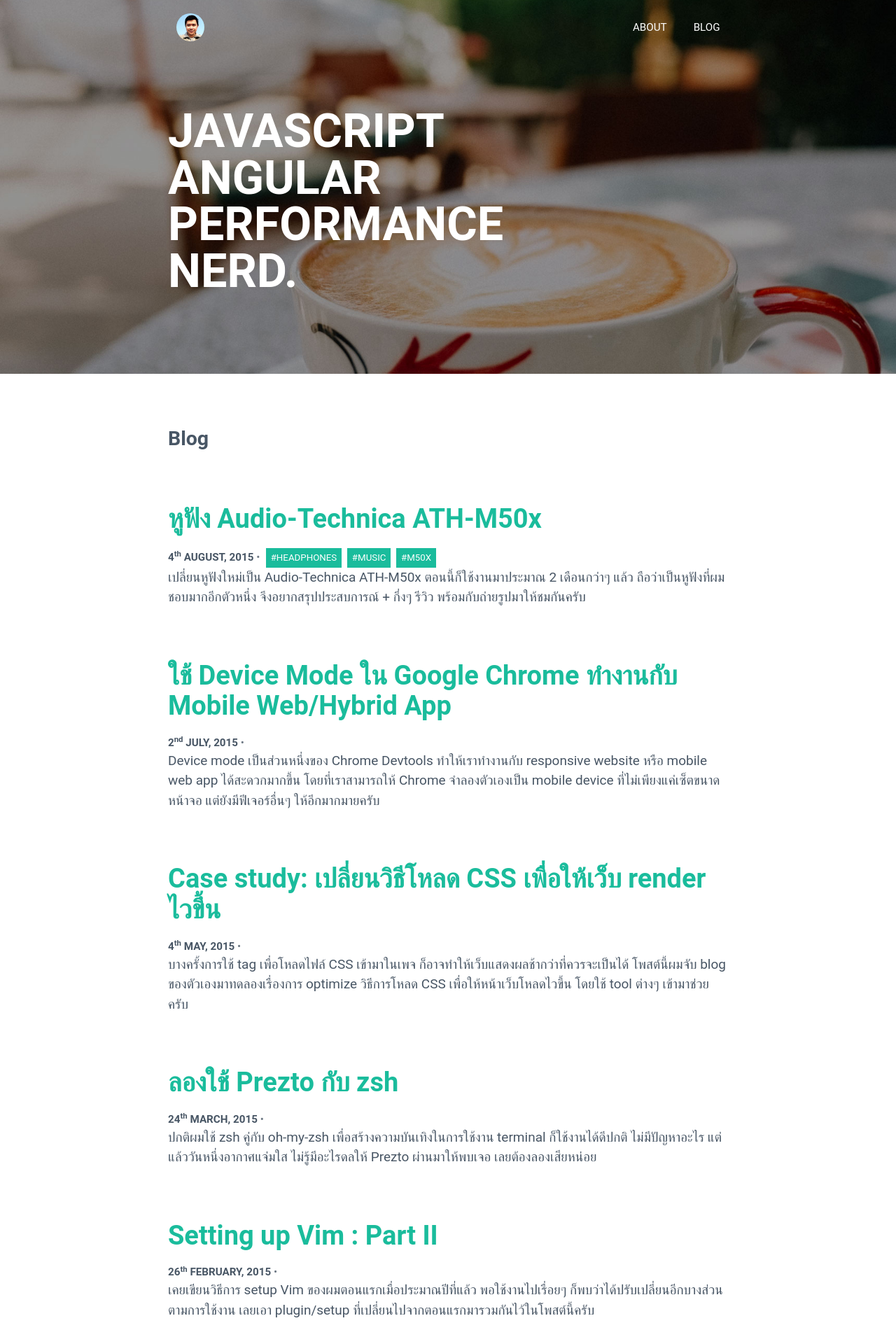
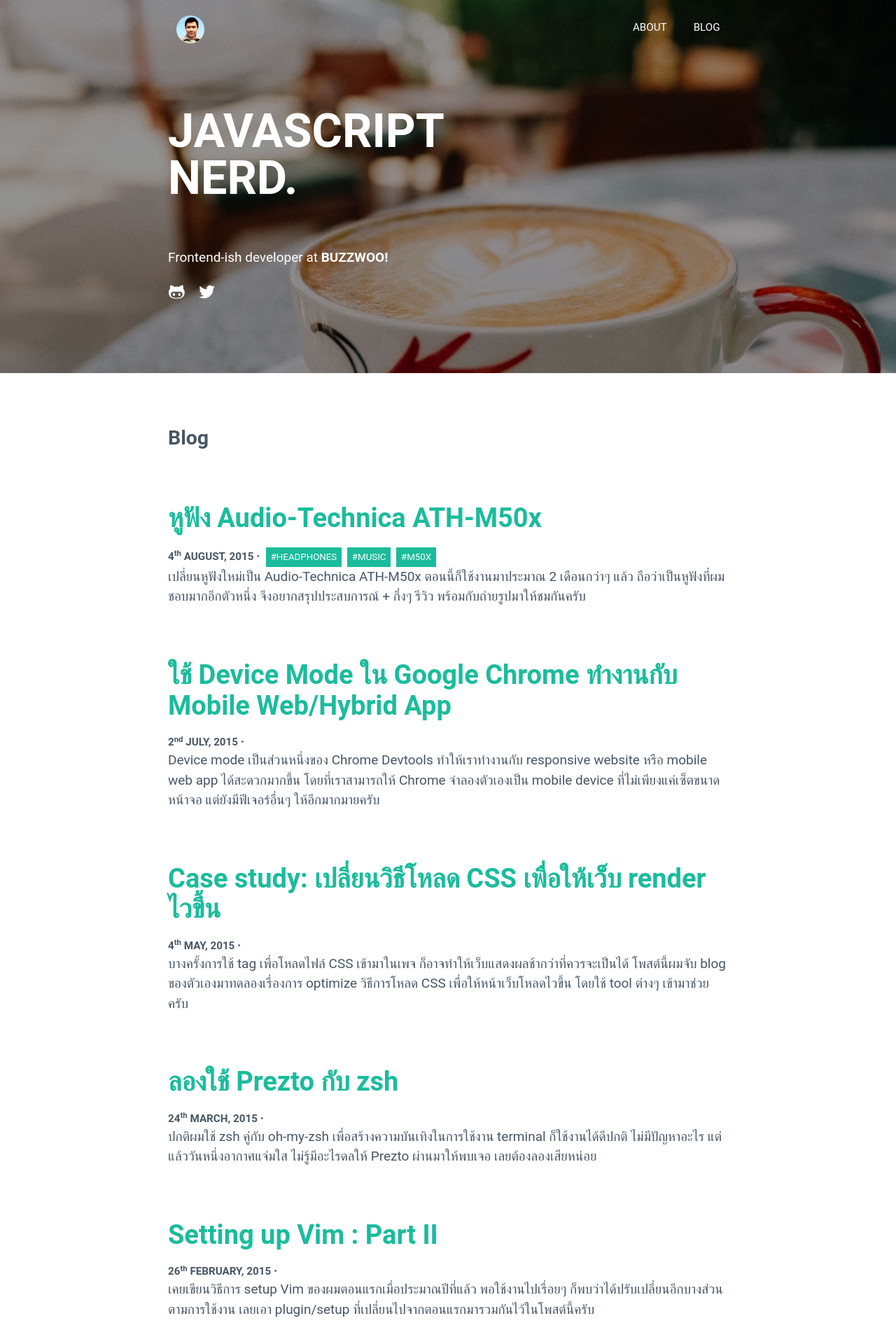
Before and after one commit to armno/armno.github.io, a Jekyll site: the page built from index.html, in a window 1280 px wide. Shown: the top 1920 px of the page at 70% size. Built offline with Jekyll 4.4.1, drawn with Linux system fonts in a browser that asks for light colours; the list of posts is cut into pages by our own code.

Commit message:
add social icon links

```diff
--- /dev/null
+++ b/_sass/_icons.scss
@@ -0,0 +1,40 @@
+@font-face {
+	font-family: 'icomoon';
+	src:url('../fonts/icomoon.eot?-f4xtef');
+	src:url('../fonts/icomoon.eot?#iefix-f4xtef') format('embedded-opentype'),
+		url('../fonts/icomoon.ttf?-f4xtef') format('truetype'),
+		url('../fonts/icomoon.woff?-f4xtef') format('woff'),
+		url('../fonts/icomoon.svg?-f4xtef#icomoon') format('svg');
+	font-weight: normal;
+	font-style: normal;
+}
+
+[class^="icon-"], [class*=" icon-"] {
+	font-family: 'icomoon';
+	speak: none;
+	font-style: normal;
+	font-weight: normal;
+	font-variant: normal;
+	text-transform: none;
+	line-height: 1;
+
+	/* Better Font Rendering =========== */
+	-webkit-font-smoothing: antialiased;
+	-moz-osx-font-smoothing: grayscale;
+}
+
+.icon-price-tag:before {
+	content: "\e600";
+}
+.icon-facebook:before {
+	content: "\e601";
+}
+.icon-github:before {
+	content: "\e602";
+}
+.icon-google-with-circle:before {
+	content: "\e603";
+}
+.icon-twitter:before {
+	content: "\e604";
+}
--- a/css/main.scss
+++ b/css/main.scss
@@ -3,6 +3,7 @@
 
 @import "normalize-scss/normalize";
 @import "syntax";
+@import "icons";
 
 $green: #1ABC9C;
 $gray: #485665;
@@ -15,7 +16,6 @@ body {
   font-family: 'Roboto', sans-serif;
   color: $gray;
   line-height: 1.5;
-  // max-width: 800px;
   margin-left: auto;
   margin-right: auto;
 }
@@ -204,7 +204,6 @@ pre > code {
   background-size: cover;
   background-position: center;
   color: #fff;
-  text-transform: uppercase;
   padding-bottom: 4rem;
 
   @media only screen and (min-width: 600px) and (max-width: 1100px) {
@@ -224,6 +223,8 @@ pre > code {
   border-radius: 40px;
   overflow: hidden;
   margin-left: 12px; // FIX ME
+  position: relative;
+  top: 3px;
 }
 
 .home-nav {
@@ -233,6 +234,7 @@ pre > code {
   display: flex;
   flex-direction: rows;
   justify-content: space-between;
+  text-transform: uppercase;
 
   max-width: 800px;
   margin-left: auto;
@@ -264,9 +266,16 @@ pre > code {
   max-width: 800px;
   margin-left: auto;
   margin-right: auto;
+
+  a {
+    font-weight: bold;
+    color: #fff;
+  }
 }
 
 .home-intro-text {
+  text-transform: uppercase;
+  margin-bottom: 1em;
 
   @media only screen and (min-width: 600px) and (max-width: 1100px) {
     font-size: 2.7rem;
@@ -277,3 +286,15 @@ pre > code {
     line-height: 1;
   }
 }
+
+.home-social-icons {
+  // margin-top: 2rem;
+  font-size: 1.3rem;
+
+  // FIX ME
+  a {
+    color: #fff;
+    display: inline-block;
+    margin-right: .5em;
+  }
+}
--- a/index.html
+++ b/index.html
@@ -24,12 +24,19 @@ layout: default
     <h1 class="home-intro-text">
       JavaScript
       <br>
-      Angular
-      <br>
-      Performance
-      <br>
       Nerd.
     </h1>
+
+    <p>Frontend-ish developer at <a href="http://www.buzzwoo.de">BUZZWOO!</a></p>
+
+    <div class="home-social-icons">
+      <a href="https://github.com/armno">
+        <i class="icon-github"></i>
+      </a>
+      <a href="https://twitter.com/armno">
+        <i class="icon-twitter"></i>
+      </a>
+    </div>
   </div>
 </header>
 <!-- /me -->
```
Also changed, not shown: fonts/fa.ttf (deleted), fonts/fa.woff (deleted), fonts/icomoon.ttf (added), fonts/icomoon.woff (added), fonts/moon.ttf (deleted), fonts/moon.woff (deleted), 6 other files.
